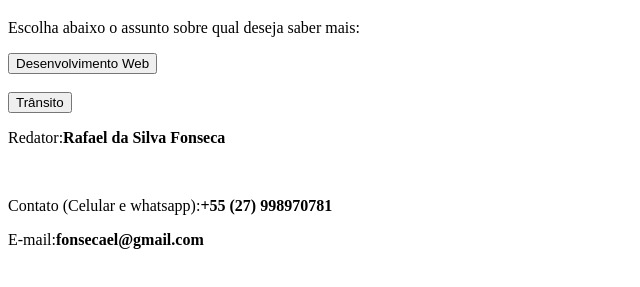
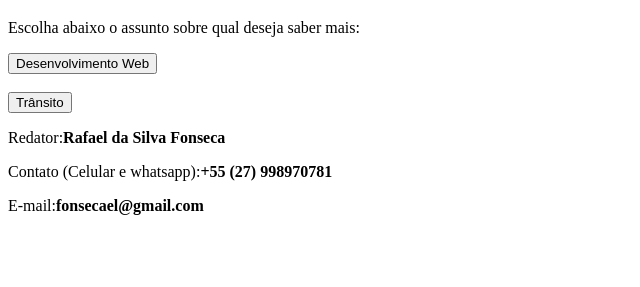
Before and after one commit to fonsecafael/rafaelfonseca, a plain HTML site: page index.html in a window 1280 px wide. Shown: the part 61-348 px from the top of the page, without its empty margins (0-640 px from the left). Drawn offline with Linux system fonts and the light colour scheme.

Commit message:
tirei um <br> da linha 21

```diff
--- a/index.html
+++ b/index.html
@@ -18,7 +18,7 @@
  <button>Trânsito</button>
 </main>
 <footer>
-  <p>Redator:<strong>Rafael da Silva Fonseca</strong></p><br>
+  <p>Redator:<strong>Rafael da Silva Fonseca</strong></p>
   <p>Contato (Celular e whatsapp):<strong>+55 (27) 998970781</strong></p>
   <p>E-mail:<E-mail><strong>fonsecael@gmail.com</strong></E-mail></p>
 </footer>
```
